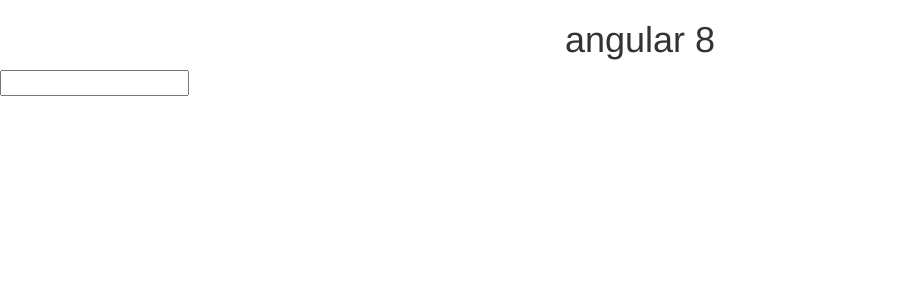
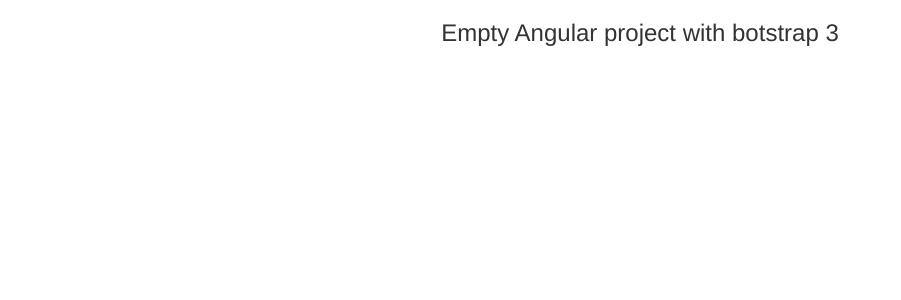
Before and after one commit to gem007bd/angular-udemy-max, an Angular app: page / in a window 1280 px wide. Shown: the top 300 px of the page, without its empty margins (0-901 px from the left). Built offline with nearby package versions, Linux system fonts and the light colour scheme.

Commit message:
empty template

```diff
--- a/src/app/app.component.html
+++ b/src/app/app.component.html
@@ -1,6 +1,4 @@
 <div style="text-align:center">
-  <h1>{{ title }}</h1>
+  <h3>Empty Angular project with botstrap 3</h3>
 </div>
-<input type="text" [(ngModel)]='name'>
-<div>{{ name }}</div>
 <router-outlet></router-outlet>
```
